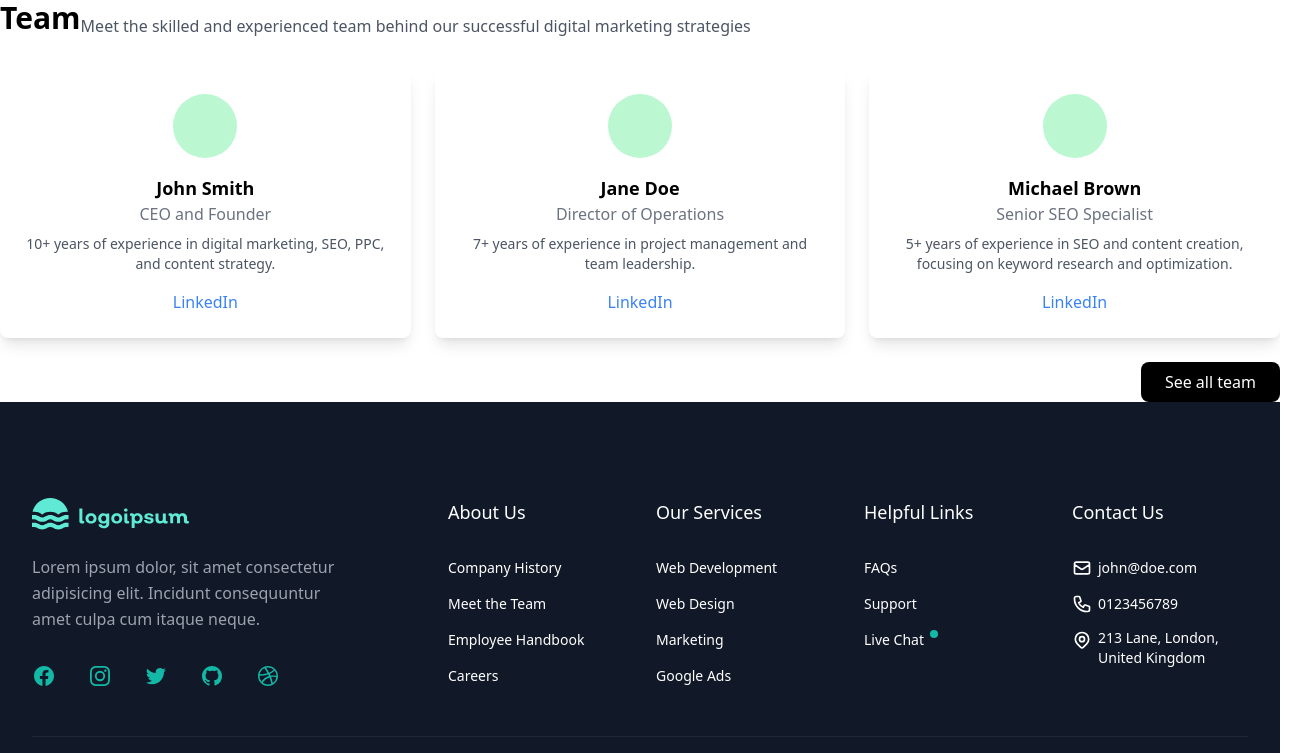
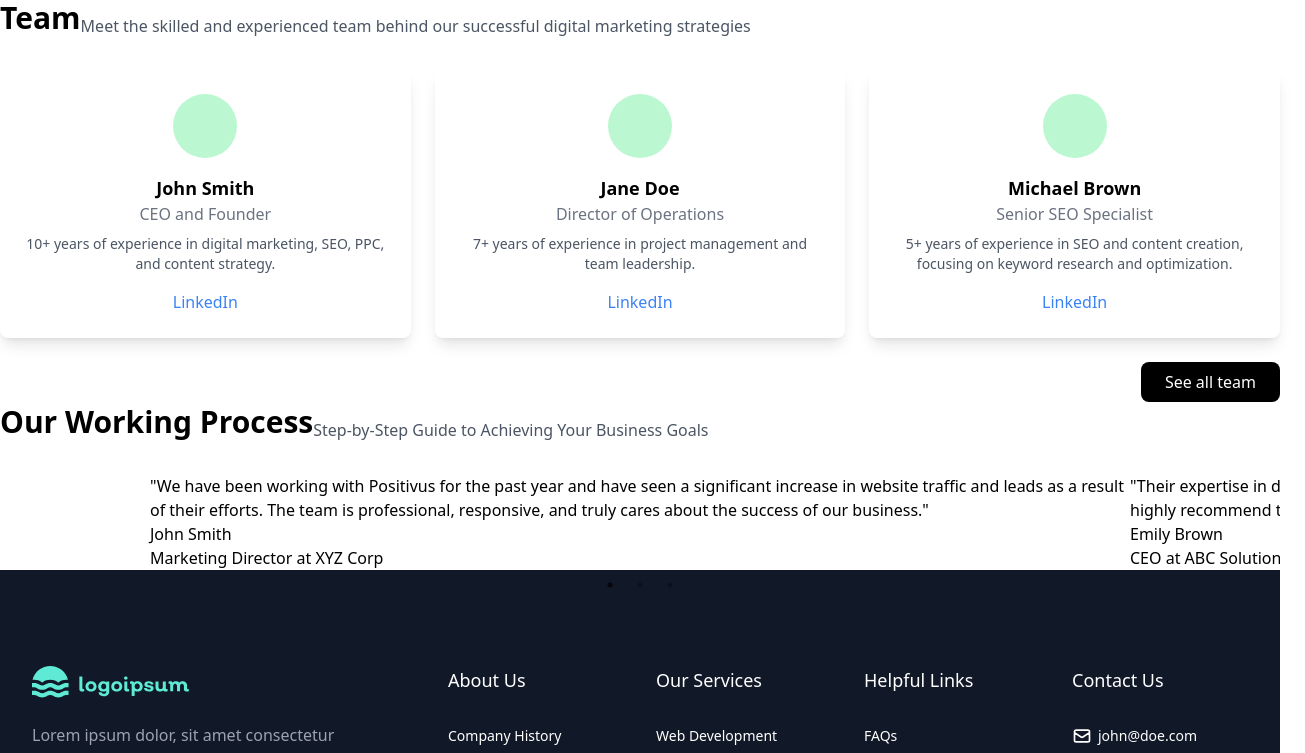
Before and after one commit to HassanRashid15/Positivus, a React (Create React App) app: page / in a window 1280 px wide. Shown: the part 2025-2778 px from the top of the page, 1305 px wide, since content can reach past the window. Built offline with nearby package versions, Linux system fonts and the light colour scheme.

Commit message:
New Changes Added

```diff
--- a/package.json
+++ b/package.json
@@ -43,8 +43,8 @@
     ]
   },
   "devDependencies": {
-    "autoprefixer": "^10.4.19",
-    "postcss": "^8.4.39",
+    "autoprefixer": "^10.4.20",
+    "postcss": "^8.4.49",
     "tailwindcss": "^3.4.6"
   }
 }
--- a/src/App.css
+++ b/src/App.css
@@ -65,7 +65,7 @@
 
 
 
-  .proposal-box-custom , .case-studies-custom ,.services_parent_custom , .slick-slider-container , .testimonial-custom , .team-custom{
+  .proposal-box-custom , .case-studies-custom ,.services_parent_custom , .slick-slider-container , .testimonial-custom , .team-custom , .testimonial-custom-box{
   width: 100%;
   max-width: 90.5%;
   margin: 30px auto;
@@ -74,7 +74,7 @@
   gap: 30px;
 }
 @media (min-width:1370px){
-  .slick-slider-container , .case-studies-custom , .services_parent_custom , .proposal-box-custom , .testimonial-custom , .team-custom{
+  .slick-slider-container , .case-studies-custom , .services_parent_custom , .proposal-box-custom , .testimonial-custom , .team-custom .testimonial-custom-box{
       max-width: 93.5%;
   }
 }
@@ -220,3 +220,99 @@ margin: 20px 0px;
 .butn span {
   z-index: 20;
 }
+
+/* Container Styles */
+.testimonial-container {
+  background-color: #121212;
+  color: white;
+  padding: 2rem;
+  border-radius: 10px;
+  margin: 2rem auto;
+  max-width: 80%;
+  text-align: center;
+}
+
+/* Header Styles */
+.testimonial-header h1 {
+  font-size: 2rem;
+  color: #4caf50;
+  margin-bottom: 0.5rem;
+}
+
+.testimonial-header p {
+  color: #bbb;
+  font-size: 1rem;
+}
+
+/* Slide Styles */
+.testimonial-slide {
+  display: flex;
+  width: 95% !important;
+  flex-direction: column;
+  align-items: center;
+}
+
+.testimonial-box {
+  background-color: #1e1e1e;
+  border: 1px solid #4caf50;
+  padding: 1.5rem;
+  border-radius: 10px;
+  position: relative;
+  text-align: center;
+}
+
+.testimonial-box p {
+  font-size: 1rem;
+  line-height: 1.6;
+  color: #ddd;
+}
+
+/* Decorative Arrow */
+.testimonial-arrow {
+  position: absolute;
+  bottom: -10px;
+  left: 50%;
+  transform: translateX(-50%) rotate(45deg);
+  width: 20px;
+  height: 20px;
+  background-color: #1e1e1e;
+  border-left: 1px solid #4caf50;
+  border-bottom: 1px solid #4caf50;
+}
+
+/* Author Styles */
+.testimonial-author h4 {
+  color: #4caf50;
+  font-size: 1.2rem;
+  margin-top: 1rem;
+}
+
+.testimonial-author p {
+  color: #bbb;
+  font-size: 0.9rem;
+}
+
+/* Arrow Buttons */
+.custom-arrow {
+  width: 30px;
+  height: 30px;
+  background-color: #4caf50;
+  border-radius: 50%;
+  display: flex;
+  justify-content: center;
+  align-items: center;
+  cursor: pointer;
+  position: absolute;
+}
+
+.custom-arrow:hover {
+  background-color: #388e3c;
+}
+
+.custom-next {
+  right: 10px;
+}
+
+.custom-prev {
+  left: 10px;
+}
--- /dev/null
+++ b/src/component/Testimoinal.js
@@ -0,0 +1,108 @@
+import React from "react";
+import Slider from "react-slick";
+import "slick-carousel/slick/slick.css";
+import "slick-carousel/slick/slick-theme.css";
+
+function Testimonial() {
+const settings = {
+  dots: true,
+  infinite: true,
+  speed: 500,
+  slidesToShow: 1,
+  slidesToScroll: 1,
+  arrows: true,
+  nextArrow: <NextArrow />,
+  prevArrow: <PrevArrow />,
+  centerMode: true,
+  centerPadding: "150px",
+};
+
+    return (
+      <>
+        <div className="testimonial-custom-box">
+          <div className="services-content-custom flex items-center mb-8">
+            <h1 className="text-3xl font-bold">Our Working Process</h1>
+            <p className="mt-4 text-gray-600">
+              Step-by-Step Guide to Achieving Your Business Goals
+            </p>
+          </div>
+        </div>
+        <div className="testimonial-container">
+          <Slider {...settings}>
+            {/* Testimonial 1 */}
+            <div className="testimonial-slide">
+              <div className="testimonial-box">
+                <p>
+                  "We have been working with Positivus for the past year and
+                  have seen a significant increase in website traffic and leads
+                  as a result of their efforts. The team is professional,
+                  responsive, and truly cares about the success of our
+                  business."
+                </p>
+                <div className="testimonial-arrow"></div>
+              </div>
+              <div className="testimonial-author">
+                <h4>John Smith</h4>
+                <p>Marketing Director at XYZ Corp</p>
+              </div>
+            </div>
+
+            {/* Testimonial 2 */}
+            <div className="testimonial-slide">
+              <div className="testimonial-box">
+                <p>
+                  "Their expertise in digital marketing has helped us grow our
+                  business tremendously. We couldn't be happier with the results
+                  and highly recommend them."
+                </p>
+                <div className="testimonial-arrow"></div>
+              </div>
+              <div className="testimonial-author">
+                <h4>Emily Brown</h4>
+                <p>CEO at ABC Solutions</p>
+              </div>
+            </div>
+
+            {/* Testimonial 3 */}
+            <div className="testimonial-slide">
+              <div className="testimonial-box">
+                <p>
+                  "Exceptional service and results! Their team is highly
+                  professional, and they deliver what they promise."
+                </p>
+                <div className="testimonial-arrow"></div>
+              </div>
+              <div className="testimonial-author">
+                <h4>Michael Lee</h4>
+                <p>CTO at Tech Innovators</p>
+              </div>
+            </div>
+          </Slider>
+        </div>
+      </>
+    );
+}
+
+const NextArrow = (props) => {
+  const { className, style, onClick } = props;
+  return (
+    <div
+      className={`${className} custom-arrow custom-next`}
+      style={{ ...style }}
+      onClick={onClick}
+    ></div>
+  );
+};
+
+const PrevArrow = (props) => {
+  const { className, style, onClick } = props;
+  return (
+    <div
+      className={`${className} custom-arrow custom-prev`}
+      style={{ ...style }}
+      onClick={onClick}
+    ></div>
+  );
+};
+
+export default Testimonial;
--- a/src/pages/About.js
+++ b/src/pages/About.js
@@ -6,6 +6,7 @@ import Proposalbox from "../component/Proposalbox";
 import CaseStudies from "../component/CaseStudies";
 import WorkinProcess from "../component/WorkinProcess";
 import Team from "../component/Team";
+import Testimoinal from "../component/Testimoinal";
 
 function About() {
   return (
@@ -53,7 +54,8 @@ function About() {
       <Proposalbox />
       <CaseStudies />
       <WorkinProcess />
-      <Team/>
+      <Team />
+      <Testimoinal/>
     </>
   );
 }
```
Also changed, not shown: 1 other file (tests, documents, lock files or other folders).
